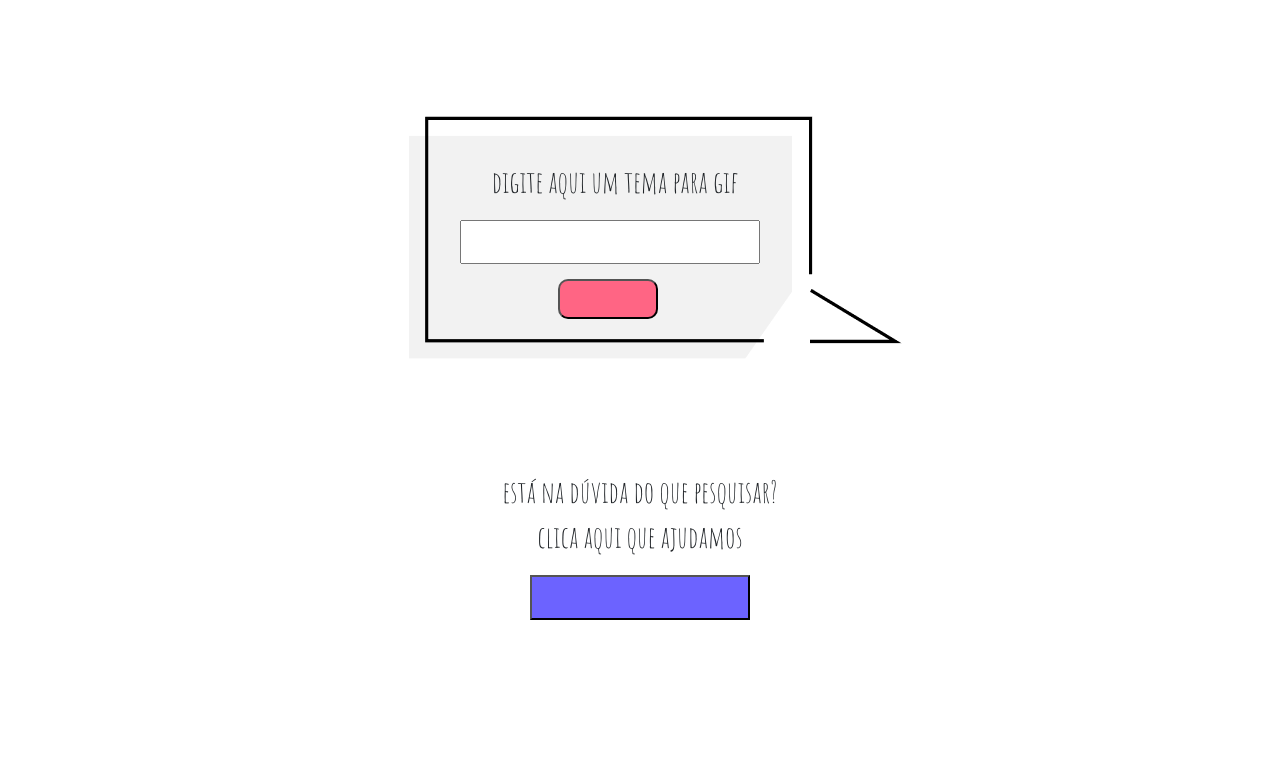
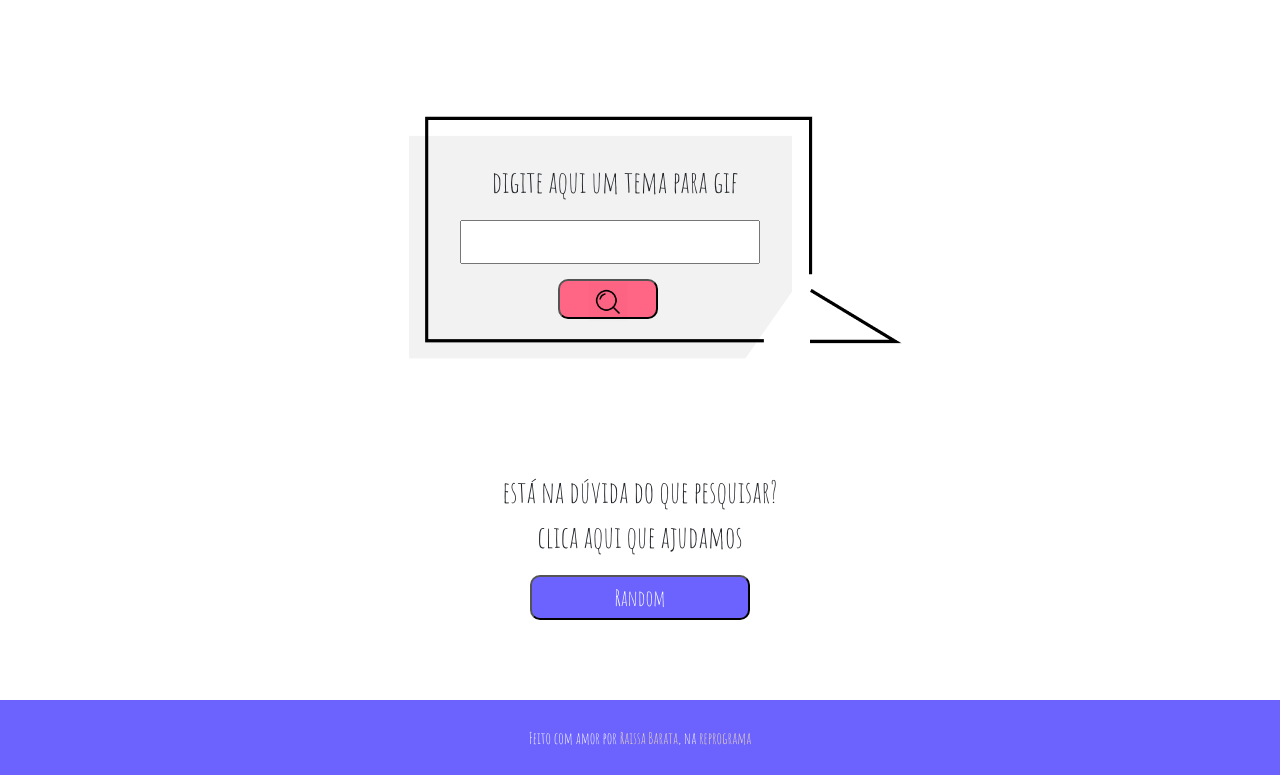
Before and after one commit to RaissaMariaB/projetoFinal-reprograma-gifsFofos, a React (Create React App) app: page / in a window 1280 px wide. Shown: the part 1550-2325 px from the top of the page. Before the commit the page ends 2200 px from the top, so only its background shows below. Built offline with nearby package versions, Linux system fonts and the light colour scheme.

Commit message:
Adiciona css e responsividade no site todo

```diff
--- a/src/components/Pesquise/components/Btn/style.css
+++ b/src/components/Pesquise/components/Btn/style.css
@@ -9,12 +9,16 @@
     width:220px ;
     height: 45px;
     background-color: #FF6584;
+
 }
 
 .random-azul{
     width:220px ;
     height: 45px;
     background-color: #6C63FF;
+    border-radius: 10px;
+    color: white;
+    font-size: 22px;
 }
 
 .btn-compartilhe{
--- a/src/components/Pesquise/components/input/index.js
+++ b/src/components/Pesquise/components/input/index.js
@@ -1,5 +1,6 @@
 import React, { Fragment } from 'react'
 import Btn from '../Btn'
+import Lupa from '../../../../assets/images/lupa.png'
 
 
 import './style.css'
@@ -10,7 +11,9 @@ const Input = props => {
         <Fragment>
 
             <input className='input-box' onChange={typing} ></input>
-            <Btn btnStyle='btn-lupa' btnClick={btnClick} />
+            <Btn btnStyle='btn-lupa' btnClick={btnClick} >
+                <img src={Lupa} className='size_lupa'></img>
+                </Btn>
 
         </Fragment>
 
--- a/src/components/Pesquise/components/input/style.css
+++ b/src/components/Pesquise/components/input/style.css
@@ -3,6 +3,10 @@
     margin-bottom: 50px;
 }
 
+.size_lupa{
+    width: 40px;
+
+}
 @media only screen and (min-width: 768px){
     .input-box{
         width: 300px;
--- a/src/pages/Home/index.js
+++ b/src/pages/Home/index.js
@@ -57,7 +57,7 @@ class Home extends React.Component {
           </h1>
           <hr />
 
-          <div className="container__cards">
+          <div className="container__cards" >
             <Sobre
               imgSrc={Card1}
               children="as vezes só precisamos de um gif de gatinho para melhorarmos nosso dia."
@@ -71,12 +71,13 @@ class Home extends React.Component {
             <Sobre
               className="ajuste-envelope"
               imgSrc={Card3}
-              children="como no fim do dia tudo se resume a quem você quer alegrar com esse gif, te damos essa opção."
+              children='como no fim do dia tudo se resume a quem você quer alegrar com esses gifs indica nosso site pra essa pessoa <3'
+              // "como no fim do dia tudo se resume a quem você quer alegrar com esse gif, te damos essa opção."
               altImg="foto de um envelope com um coração cima"
             />
           </div>
         </section>
-        <section className="container__pesquise">
+        <section className="container__pesquise" >
           <h1 className="title-search">Dá uma pesquisadinha</h1>
           <hr />
           <div className="container__input">
@@ -87,9 +88,17 @@ class Home extends React.Component {
             <p className="text-random">
               está na dúvida do que pesquisar? <br /> clica aqui que ajudamos
             </p>
-            <Btn btnStyle="random-azul" btnClick={this.changePage} />
+            <Btn btnStyle="random-azul" btnClick={this.changePage} >
+              Random
+              </Btn>
           </div>
         </section>
+        <footer className='footer_gif'>
+              <p>
+                  Feito com amor por <a className='link_footer' href='https://www.linkedin.com/in/raissa-barata-6bb58b169/'>Raissa Barata</a>, na <a className='link_footer' href='https://www.reprograma.com.br/'>reprograma</a>
+              </p>
+
+          </footer>
       </Fragment>
     );
   }
--- a/src/pages/Home/style.css
+++ b/src/pages/Home/style.css
@@ -3,7 +3,7 @@
     flex-direction: column;
     align-items: center;
     margin-top: 40px;
-
+    color: white;
 }
 
 .title-sobre{
@@ -76,6 +76,28 @@
 
 }
 
+.footer_gif{
+    height: 75px ;
+    background-color: #6C63FF;
+    width: 100%;
+    text-align: center;
+    margin-top: 50px;
+    color: white;
+    display: flex;
+    align-items: center;
+    justify-content: center;
+}
+
+.link_footer{
+    color: wheat;
+    cursor: pointer;
+}
+
+
+.footer_gif > p{
+    margin: 0px;
+}
+
 
 
 
--- a/src/pages/RenderGif/components/BoxGif/index.js
+++ b/src/pages/RenderGif/components/BoxGif/index.js
@@ -8,7 +8,7 @@ const Card = props =>{
     return(
         <Fragment>
             <div className='container__gif'>
-                <img src={src_gif} alt='Gif exposto na tela'/>
+                <img src={src_gif} alt='Gif exposto na tela' className='img_style'/>
             </div>
         </Fragment>
     )
--- a/src/pages/RenderGif/components/BoxGif/style.css
+++ b/src/pages/RenderGif/components/BoxGif/style.css
@@ -1,5 +1,24 @@
 .container__gif{
    border: 3px solid #6C63FF;
-   width:310px ;
+   width:315px ;
    height: 400px ;
+   margin-bottom: 40px;
+   border-radius: 10px;
 }
+
+
+.img_style{
+   width: 100%;
+   height: 100%;
+}
+
+
+@media only screen and (min-width: 768px){
+   .container__gif{
+      border: 3px solid #6C63FF;
+      width:420px ;
+      height: 410px ;
+      margin-bottom: 40px;
+   }
+
+}
--- a/src/pages/RenderGif/index.js
+++ b/src/pages/RenderGif/index.js
@@ -60,7 +60,7 @@ class RenderGif extends React.Component {
 
   render() {
     console.log(this.state.value, "valuestate");
-		// const {gif_src} = this.props.history.location.state.gifs
+
 		const funcaoBtn = this.state.value === '' ? this.searchRandom : this.searchGif
     return (
       <Fragment>
@@ -69,12 +69,17 @@ class RenderGif extends React.Component {
         <div className="container_gifs">
           <Card src_gif={this.state.gifs}></Card>
           <div className="container_btn">
-            {/* <Btn className="random-rosa" btnClick={getGif(this.state.value)}>
-              random
-            </Btn> */}
-            <Btn className="random-azul" btnClick={funcaoBtn}>Próximo</Btn>
+
+            <Btn btnStyle="random-azul" btnClick={funcaoBtn}>Próximo</Btn>
           </div>
+
         </div>
+        <footer className='footer_gif'>
+              <p>
+                  Feito com amor por <a className='link_footer' href='https://www.linkedin.com/in/raissa-barata-6bb58b169/'>Raissa Barata</a>, na <a className='link_footer' href='https://www.reprograma.com.br/'>reprograma</a>
+              </p>
+
+          </footer>
       </Fragment>
     );
   }
--- a/src/pages/RenderGif/style.css
+++ b/src/pages/RenderGif/style.css
@@ -2,4 +2,28 @@
     display: flex;
     flex-direction: column;
     justify-content: space-around;
+    align-items: center;
+    margin: 40px;
 }
+
+.footer_gif{
+    height: 75px ;
+    background-color: #6C63FF;
+    width: 100%;
+    text-align: center;
+    margin-top: 50px;
+    color: white;
+    display: flex;
+    align-items: center;
+    justify-content: center;
+}
+
+.link_footer{
+    color: wheat;
+    cursor: pointer;
+}
+
+
+.footer_gif > p{
+    margin: 0px;
+}
```
Also changed, not shown: src/assets/images/lupa.png (added).
